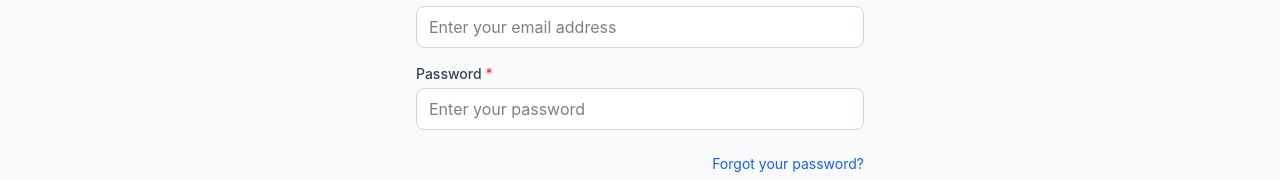
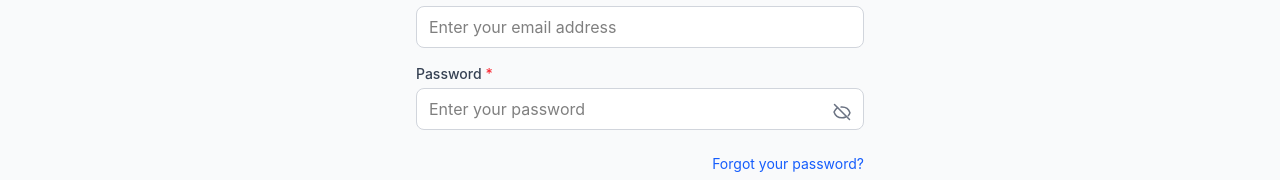
Before and after one commit to BrownBox31/voice-poc-expert-frontend, a React (Vite) app: page /login in a window 1280 px wide. Shown: the part 336-516 px from the top of the page. Built offline with nearby package versions, Linux system fonts and the light colour scheme; no server answers.

Commit message:
fix : password eye toogle added

```diff
--- a/src/pages/login.tsx
+++ b/src/pages/login.tsx
@@ -25,6 +25,8 @@ const Login: React.FC = () => {
   const [errors, setErrors] = useState<Partial<LoginFormData>>({});
   const [isLoading, setIsLoading] = useState(false);
   const [generalError, setGeneralError] = useState('');
+  const [showPassword, setShowPassword] = useState(false);
+
 
   const validateForm = (): boolean => {
     const newErrors: Partial<LoginFormData> = {};
@@ -132,9 +134,10 @@ const Login: React.FC = () => {
               placeholder="Enter your email address"
             />
 
+         <div className="relative">
   <InputField
     label="Password"
-              type="password"
+    type={showPassword ? 'text' : 'password'}
     value={formData.password}
     onChange={updateFormData('password')}
     error={errors.password}
@@ -142,6 +145,74 @@ const Login: React.FC = () => {
     autoComplete="current-password"
     placeholder="Enter your password"
   />
+
+  {/* Eye toggle */}
+  <button
+    type="button"
+    onClick={() => setShowPassword(prev => !prev)}
+    className="absolute right-3 top-[38px] text-gray-500 hover:text-gray-700"
+    tabIndex={-1}
+  >
+   {showPassword ? (
+ <svg
+  xmlns="http://www.w3.org/2000/svg"
+  fill="none"
+  viewBox="0 0 24 24"
+  strokeWidth={1.8}
+  stroke="currentColor"
+  className="w-5 h-5"
+>
+  <path
+    strokeLinecap="round"
+    strokeLinejoin="round"
+    d="M2.458 12C3.732 7.943 7.523 5 12 5
+       c4.478 0 8.268 2.943 9.542 7
+       -1.274 4.057-5.064 7-9.542 7
+       -4.477 0-8.268-2.943-9.542-7z"
+  />
+  <path
+    strokeLinecap="round"
+    strokeLinejoin="round"
+    d="M15 12a3 3 0 11-6 0 3 3 0 016 0z"
+  />
+</svg>
+
+) : (
+ <svg
+  xmlns="http://www.w3.org/2000/svg"
+  fill="none"
+  viewBox="0 0 24 24"
+  strokeWidth={1.8}
+  stroke="currentColor"
+  className="w-5 h-5"
+>
+  <path
+    strokeLinecap="round"
+    strokeLinejoin="round"
+    d="M3 3l18 18"
+  />
+  <path
+    strokeLinecap="round"
+    strokeLinejoin="round"
+    d="M10.94 6.08A9.77 9.77 0 0112 6
+       c4.478 0 8.268 2.943 9.542 7
+       -.427 1.36-1.125 2.58-2.05 3.59"
+  />
+  <path
+    strokeLinecap="round"
+    strokeLinejoin="round"
+    d="M6.61 6.61
+       C4.86 7.8 3.5 9.73 2.458 12
+       c1.274 4.057 5.064 7 9.542 7
+       a9.74 9.74 0 004.32-.98"
+  />
+</svg>
+
+)}
+
+  </button>
+</div>
+
           </div>
 
           <div className="flex items-center justify-end">
```
Lines whose indentation alone changed are shown as unchanged.
